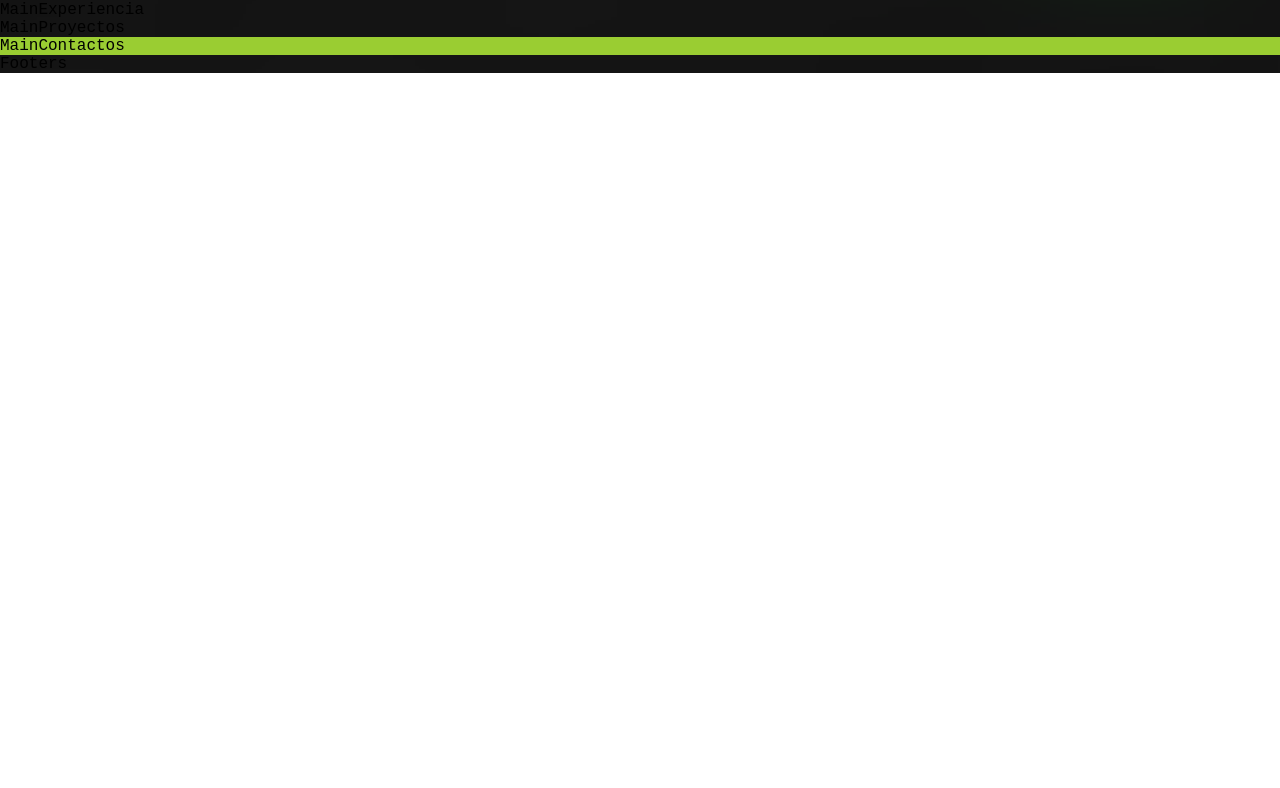
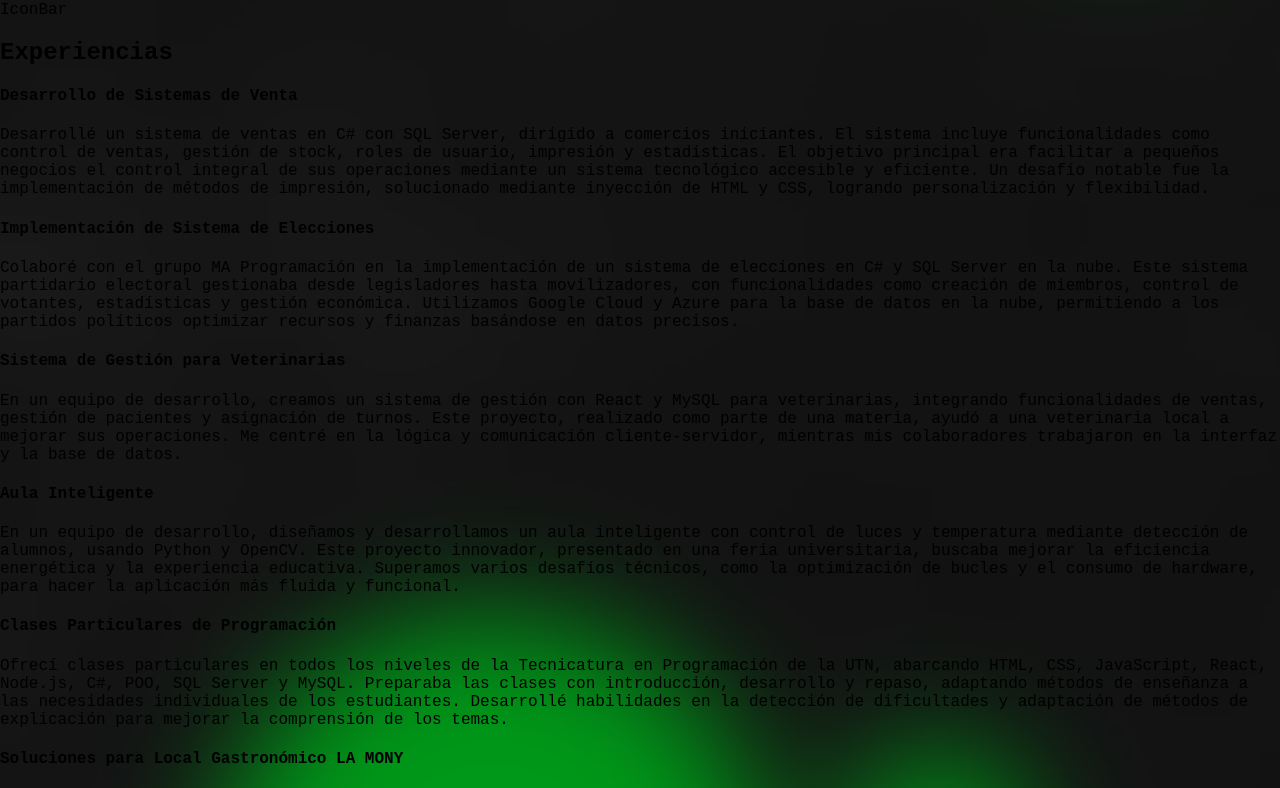
Before and after one commit to DiegoF23/porfolio2024, a React (Vite) app: page /experiencia in a window 1280 px wide. Shown: the part 799-1587 px from the top of the page. Before the commit the page ends 872 px from the top, so only its background shows below. Built offline with nearby package versions, Linux system fonts and the light colour scheme.

Commit message:
add constants/Perfil/experiencias - importadas en mainExperiencias

```diff
--- /dev/null
+++ b/src/components/Main/MainExperiencia/IconBar.jsx
@@ -0,0 +1,9 @@
+import React from 'react'
+
+const IconBar = () => {
+  return (
+    <div>IconBar</div>
+  )
+}
+
+export default IconBar
--- a/src/components/Main/MainExperiencia/MainExperiencia.jsx
+++ b/src/components/Main/MainExperiencia/MainExperiencia.jsx
@@ -1,9 +1,24 @@
-import React from 'react'
+import React from "react";
+import IconBar from "./IconBar";
+import { Experiencias } from "../../../constants/Perfil";
 
 const MainExperiencia = () => {
   return (
-    <div>MainExperiencia</div>
-  )
-}
+    <div className="MainExperiencia">
+      <div className="iconBar">
+        <IconBar />
+      </div>
+      <h1>Experiencias</h1>
+      <div className="Experiencias">
+        {Experiencias.map((experiencia, index) => (
+          <div className="boxExperiencia" key={index}>
+            <h4> {experiencia.titulo} </h4>
+            <p> {experiencia.texto} </p>
+          </div>
+        ))}
+      </div>
+    </div>
+  );
+};
 
-export default MainExperiencia
+export default MainExperiencia;
--- a/src/constants/Perfil.jsx
+++ b/src/constants/Perfil.jsx
@@ -1 +1,31 @@
 export const Descripcion = 'Desde que descubrí la programación, me ha fascinado la capacidad de resolver problemas complejos con soluciones elegantes. Como Programador Fullstack Jr, he trabajado en una variedad de proyectos, desde sistemas de gestión electoral hasta aplicaciones de mapeo y logística. Disfruto del desafío de crear aplicaciones funcionales y siempre busco aprender y mejorar. Con conocimientos en metodologías ágiles como SCRUM, estoy preparado para aplicarlas en entornos colaborativos. Mi compromiso con la innovación y el trabajo en equipo guía mi enfoque en cada proyecto.';
+export const Experiencias = [
+    {
+        titulo:'Desarrollo de Sistemas de Venta',
+        texto: 'Desarrollé un sistema de ventas en C# con SQL Server, dirigido a comercios iniciantes. El sistema incluye funcionalidades como control de ventas, gestión de stock, roles de usuario, impresión y estadísticas. El objetivo principal era facilitar a pequeños negocios el control integral de sus operaciones mediante un sistema tecnológico accesible y eficiente. Un desafío notable fue la implementación de métodos de impresión, solucionado mediante inyección de HTML y CSS, logrando personalización y flexibilidad.'
+    },
+    {
+        titulo:'Implementación de Sistema de Elecciones',
+        texto: 'Colaboré con el grupo MA Programación en la implementación de un sistema de elecciones en C# y SQL Server en la nube. Este sistema partidario electoral gestionaba desde legisladores hasta movilizadores, con funcionalidades como creación de miembros, control de votantes, estadísticas y gestión económica. Utilizamos Google Cloud y Azure para la base de datos en la nube, permitiendo a los partidos políticos optimizar recursos y finanzas basándose en datos precisos.'
+    },
+    {
+        titulo:'Sistema de Gestión para Veterinarias',
+        texto:'En un equipo de desarrollo, creamos un sistema de gestión con React y MySQL para veterinarias, integrando funcionalidades de ventas, gestión de pacientes y asignación de turnos. Este proyecto, realizado como parte de una materia, ayudó a una veterinaria local a mejorar sus operaciones. Me centré en la lógica y comunicación cliente-servidor, mientras mis colaboradores trabajaron en la interfaz y la base de datos.'
+    },
+    {
+        titulo:'Aula Inteligente',
+        texto:'En un equipo de desarrollo, diseñamos y desarrollamos un aula inteligente con control de luces y temperatura mediante detección de alumnos, usando Python y OpenCV. Este proyecto innovador, presentado en una feria universitaria, buscaba mejorar la eficiencia energética y la experiencia educativa. Superamos varios desafíos técnicos, como la optimización de bucles y el consumo de hardware, para hacer la aplicación más fluida y funcional.'
+    },
+    {
+        titulo:'Clases Particulares de Programación',
+        texto: 'Ofrecí clases particulares en todos los niveles de la Tecnicatura en Programación de la UTN, abarcando HTML, CSS, JavaScript, React, Node.js, C#, POO, SQL Server y MySQL. Preparaba las clases con introducción, desarrollo y repaso, adaptando métodos de enseñanza a las necesidades individuales de los estudiantes. Desarrollé habilidades en la detección de dificultades y adaptación de métodos de explicación para mejorar la comprensión de los temas.'
+    },
+    {
+        titulo:'Soluciones para Local Gastronómico LA MONY',
+        texto:'Desarrollé una app de geolocalización para un local gastronómico, mejorando la asignación de cadetes y optimizando rutas de entrega. La aplicación permite ver destinos en un mapa, facilitando entregas rápidas y eficientes. Esta solución redujo significativamente el consumo de combustible y mejoró el control de pedidos y cadetes.'
+    },
+    {
+        titulo:'Soluciones para Grupo Contable',
+        texto:'Implementé soluciones en C# para un grupo contable, permitiendo la gestión de diversos comercios y control de ingresos contables. Utilicé POO para crear una interfaz intuitiva y funcional, facilitando la visualización de datos generales e individuales de los negocios. La solución permitió a la empresa centralizar y automatizar sus procesos contables, ahorrando tiempo y esfuerzo.'
+    }
+];
```
